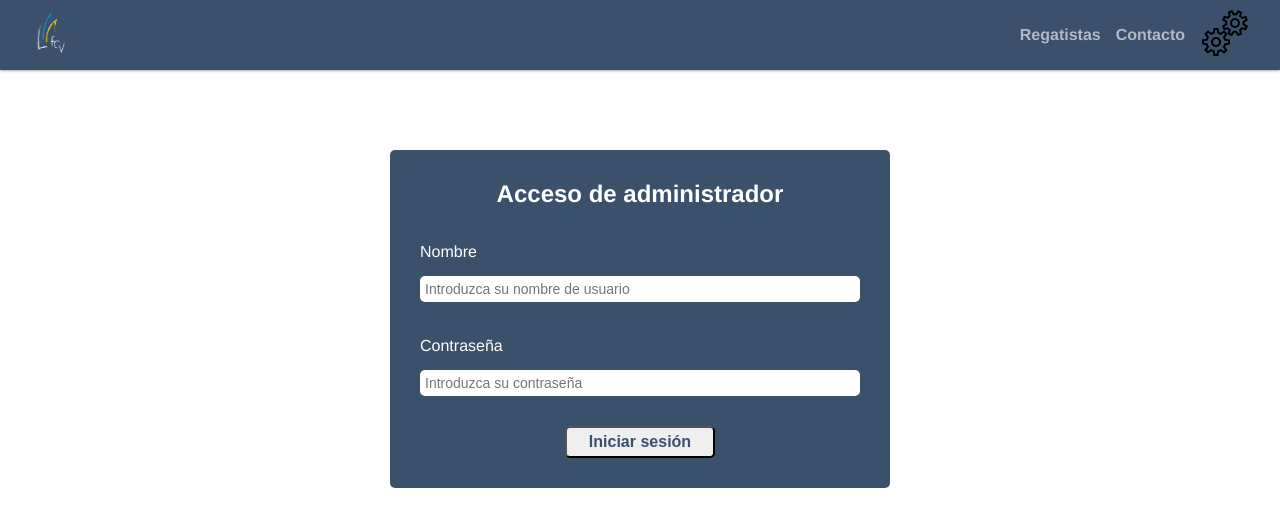
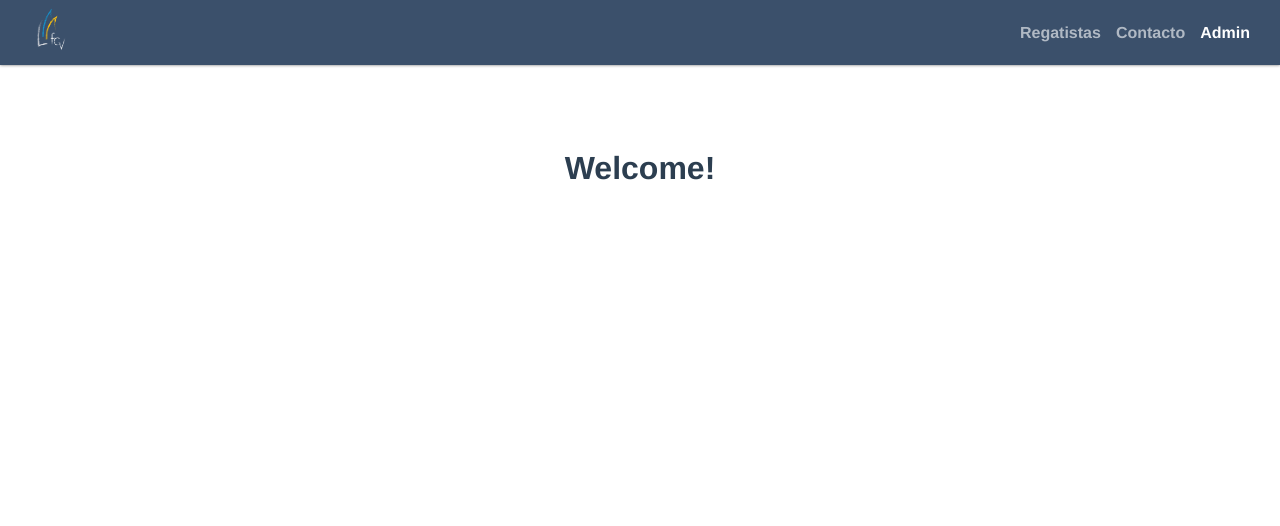
Before and after one commit to nestorhdez/regata-front, a Vue app: page /#/admin in a window 1280 px wide. Shown: the top 526 px of the page. Built offline with nearby package versions, Linux system fonts and the light colour scheme; sample sign-in values are in the browser's storage.

Commit message:
Login connected to the backend.

```diff
--- a/src/App.vue
+++ b/src/App.vue
@@ -6,7 +6,7 @@
       <div id="links-container">
         <router-link to="/">Regatistas</router-link>
         <router-link to="/contact">Contacto</router-link>
-        <router-link to="/admin"><img id="admin" src="./assets/icons8-servicios-50.png" alt="administrador"></router-link>
+        <router-link :to="jwt ? '/admin' : '/login'">{{jwt ? 'Admin' : 'Iniciar sesión'}}</router-link>
       </div>
     </div>
     <router-view/>
@@ -19,6 +19,16 @@
 import eventBus from './main';
 
 export default {
+  data(){
+    return {
+      jwt: localStorage.getItem('auth-regata')
+    }
+  },
+  watch: {
+    '$route'(){
+      this.jwt = localStorage.getItem('auth-regata');
+    }
+  },
   methods: {
     refreshHome(){
       //Trigger the refresh event to the home page
--- a/src/router.js
+++ b/src/router.js
@@ -4,6 +4,7 @@ import Home from './views/Home.vue'
 import Contact from './views/Contact.vue'
 import Profile from './views/Profile.vue'
 import Admin from './views/Admin.vue'
+import Login from './views/Login-admin.vue'
 
 Vue.use(Router)
 
@@ -28,6 +29,11 @@ export default new Router({
       path: '/admin',
       name: 'admin',
       component: Admin
+    },
+    {
+      path: '/login',
+      name: 'login',
+      component: Login
     }
   ]
 })
--- a/src/views/Admin.vue
+++ b/src/views/Admin.vue
@@ -1,18 +1,16 @@
 <template>
   <div class="admin">
-    <AdminPage v-if="access"/>
-    <Login v-else @approve='accessApprove'/>
+    <h1>Welcome!</h1>
   </div>
 </template>
 
 <script>
-import Login from '@/components/Login-admin.vue'
-import AdminPage from '@/components/Page-admin.vue'
 
 export default {
   name: 'admin',
   data(){
-    return{
+    return {
+      jwt: localStorage.getItem('auth-regata'),
       access: false
     }
   },
@@ -22,8 +20,11 @@ export default {
     }
   },
   components: {
-    Login,
-    AdminPage
+  },
+  created(){
+    if(!this.jwt){
+      this.$router.replace('/login');
+    }
   }
 }
 </script>
--- a/src/views/Home.vue
+++ b/src/views/Home.vue
@@ -37,7 +37,7 @@ export default {
         message: ''
       },
       url: {
-        urlBase: 'http://fddecf9c.ngrok.io/regatista',
+        urlBase: 'http://c316658e.ngrok.io/regatista',
         page: 0,
         search: ''
       }
--- a/src/components/Login-admin.vue
+++ b/src/views/Login-admin.vue
@@ -1,6 +1,6 @@
 <template>
     <div class="login">
-        <form>
+        <div class="form">
             <h2>Acceso de administrador</h2>
             <span class="denied" v-if="denied">
                 El nombre y/o la contraseña no son validos</span>
@@ -14,8 +14,8 @@
                 <input type="password" v-model="passwordUser" id="Password"
                 placeholder="Introduzca su contraseña" required>
             </div>
-            <button type="submit" @click="access">Iniciar sesión</button>
-        </form>
+            <button @click="access">Iniciar sesión</button>
+        </div>
     </div>
 </template>
 
@@ -25,16 +25,24 @@ export default {
         return{
             nameUser: '',
             passwordUser: '',
-            validation: {
-                name: 'paco',
-                password: '1234'
-            },
             denied: false,
+            jwt: localStorage.getItem('auth-regata')
         }
     },
     methods: {
         access() {
-            this.nameUser == this.validation.name && this.passwordUser == this.validation.password ? this.$emit('approve') : this.denied=true
+            this.denied = false;
+            this.$axios.post('http://c316658e.ngrok.io/auth/login', {name: this.nameUser, password: this.passwordUser})
+                .then(res => {
+                    localStorage.setItem('auth-regata', JSON.stringify(res.data));
+                    this.$router.replace('/admin');
+                })
+                .catch( () => this.denied = true)
+        }
+    },
+    created(){
+        if(this.jwt) {
+            this.$router.replace('/admin');
         }
     }
 }
@@ -42,7 +50,11 @@ export default {
 
 <style scoped>
 
-    .login{
+    .login {
+        padding: 150px 10px 80px
+    }
+
+    .form{
         max-width: 500px;
         margin: auto;
         border-radius: 5px;
--- a/src/views/Profile.vue
+++ b/src/views/Profile.vue
@@ -32,7 +32,7 @@ export default {
         return {
             profile: {},
             id: '',
-            url: 'http://07988620.ngrok.io/regatistas',
+            url: 'http://c316658e.ngrok.io/regatistas',
             loading: true
         }
     },
```
